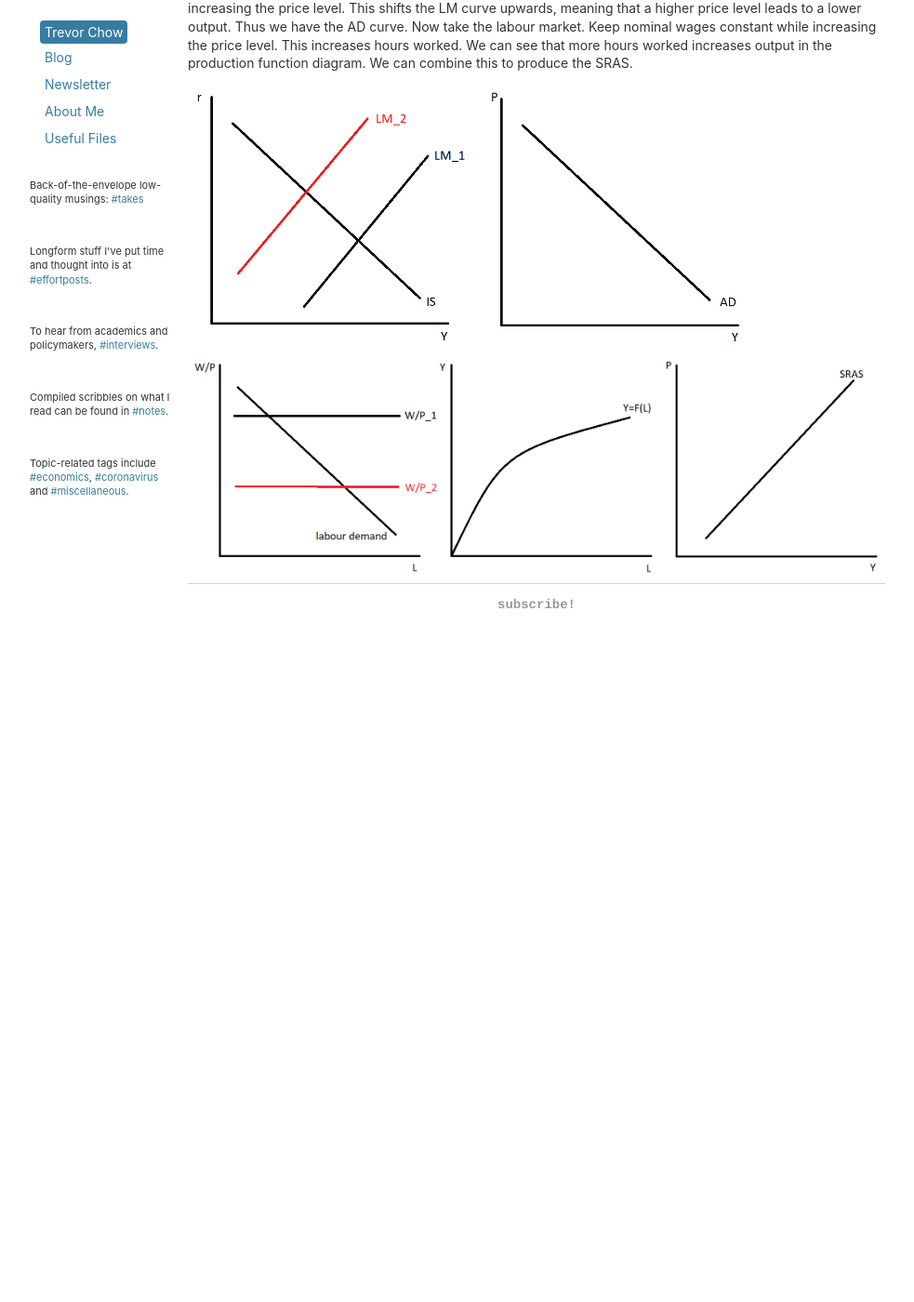
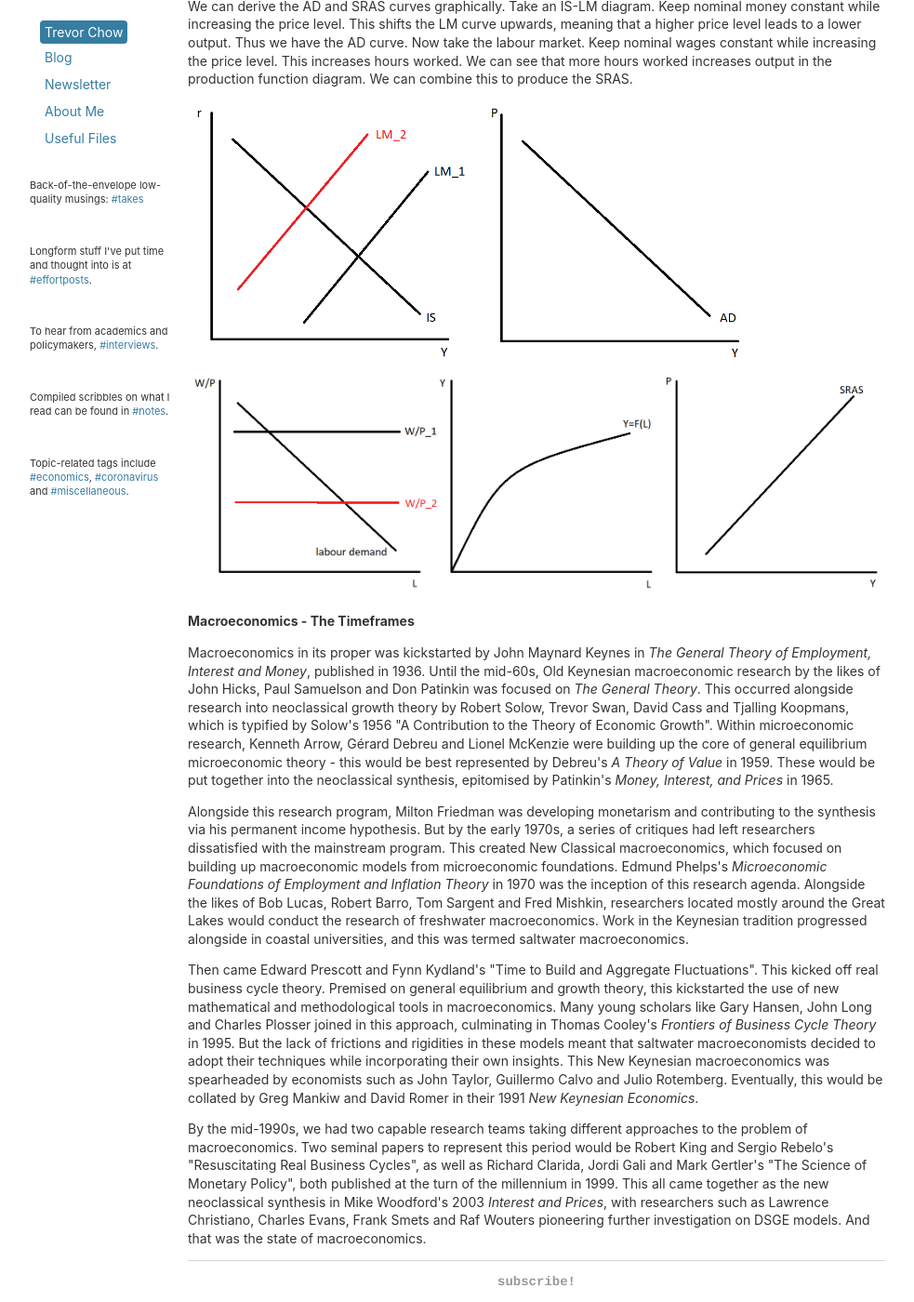
Before and after one commit to tmychow/tmychow.github.io, a Jekyll site: the page built from whereistand/index.html, in a window 1280 px wide and 1400 px high, scrolled down 2041 px. Shown: the whole window at 93% size, without its empty margins (28-1011 px from the left). Built offline with Jekyll 4.4.1, drawn with Linux system fonts in a browser that asks for light colours; formulas are drawn with MathJax 3; before the commit the page ends 2713 px from its top, so only the background shows below that; some of the changed text lies outside the part shown.

Commit message:
Update index.html

```diff
--- a/whereistand/index.html
+++ b/whereistand/index.html
@@ -9,6 +9,7 @@ title: Where I Stand
 	<ol>
 		<li> <a href="#macro">Some Macroeconomic Facts</a>
 		<li> <a href="#macromodels">Basic Macroeconomic Modelling</a>
+		<li> <a href="#macrohist">History of Macroeconomic Thought</a>
 	</ol>
 	<a name="macro"><p><strong>Macroeconomics - The Timeframes</strong></p></a>
 	<p> In the ultra short run of the few months, the main adjustment mechanism is inventories. Prices and capital are fixed. In the short run of up to a few years, the main adjustment mechanism is prices. Capital remains quasi-fixed. In the medium run of around a decade, the main adjustment mechanism is capital. Firms enter and exit at this scale. In the long run, everything has adjusted. There are low-frequency fluctuations due to population growth and technological advances. </p>
@@ -42,4 +43,10 @@ title: Where I Stand
 	<p> We can derive the AD and SRAS curves graphically. Take an IS-LM diagram. Keep nominal money constant while increasing the price level. This shifts the LM curve upwards, meaning that a higher price level leads to a lower output. Thus we have the AD curve. Now take the labour market. Keep nominal wages constant while increasing the price level. This increases hours worked. We can see that more hours worked increases output in the production function diagram. We can combine this to produce the SRAS. </p>
 	<img src="/assets/derivedad.png" alt="Deriving AD" width="600">
 	<img src="/assets/derivedsras.png" alt="Deriving SRAS" width="750">
+
+	<a name="macro"><p><strong>Macroeconomics - The Timeframes</strong></p></a>
+	<p> Macroeconomics in its proper was kickstarted by John Maynard Keynes in <i>The General Theory of Employment, Interest and Money</i>, published in 1936. Until the mid-60s, Old Keynesian macroeconomic research by the likes of John Hicks, Paul Samuelson and Don Patinkin was focused on <i>The General Theory</i>. This occurred alongside research into neoclassical growth theory by Robert Solow, Trevor Swan, David Cass and Tjalling Koopmans, which is typified by Solow's 1956 "A Contribution to the Theory of Economic Growth". Within microeconomic research, Kenneth Arrow, Gérard Debreu and Lionel McKenzie were building up the core of general equilibrium microeconomic theory - this would be best represented by Debreu's <i>A Theory of Value</i> in 1959. These would be put together into the neoclassical synthesis, epitomised by Patinkin's <i>Money, Interest, and Prices</i> in 1965.</p>
+	<p> Alongside this research program, Milton Friedman was developing monetarism and contributing to the synthesis via his permanent income hypothesis. But by the early 1970s, a series of critiques had left researchers dissatisfied with the mainstream program. This created New Classical macroeconomics, which focused on building up macroeconomic models from microeconomic foundations. Edmund Phelps's <i>Microeconomic Foundations of Employment and Inflation Theory</i> in 1970 was the inception of this research agenda. Alongside the likes of Bob Lucas, Robert Barro, Tom Sargent and Fred Mishkin, researchers located mostly around the Great Lakes would conduct the research of freshwater macroeconomics. Work in the Keynesian tradition progressed alongside in coastal universities, and this was termed saltwater macroeconomics. </p>
+	<p> Then came Edward Prescott and Fynn Kydland's "Time to Build and Aggregate Fluctuations". This kicked off real business cycle theory. Premised on general equilibrium and growth theory, this kickstarted the use of new mathematical and methodological tools in macroeconomics. Many young scholars like Gary Hansen, John Long and Charles Plosser joined in this approach, culminating in Thomas Cooley's <i>Frontiers of Business Cycle Theory</i> in 1995. But the lack of frictions and rigidities in these models meant that saltwater macroeconomists decided to adopt their techniques while incorporating their own insights. This New Keynesian macroeconomics was spearheaded by economists such as John Taylor, Guillermo Calvo and Julio Rotemberg. Eventually, this would be collated by Greg Mankiw and David Romer in their 1991 <i>New Keynesian Economics</i>. </p>
+	<p> By the mid-1990s, we had two capable research teams taking different approaches to the problem of macroeconomics. Two seminal papers to represent this period would be Robert King and Sergio Rebelo's "Resuscitating Real Business Cycles", as well as Richard Clarida, Jordi Gali and Mark Gertler's "The Science of Monetary Policy", both published at the turn of the millennium in 1999. This all came together as the new neoclassical synthesis in Mike Woodford's 2003 <i>Interest and Prices</i>, with researchers such as Lawrence Christiano, Charles Evans, Frank Smets and Raf Wouters pioneering further investigation on DSGE models. And that was the state of macroeconomics. </p>
 </div><!-- /.blurb -->
```
